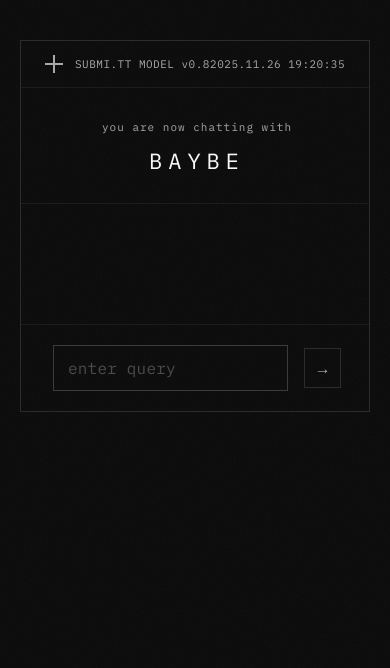
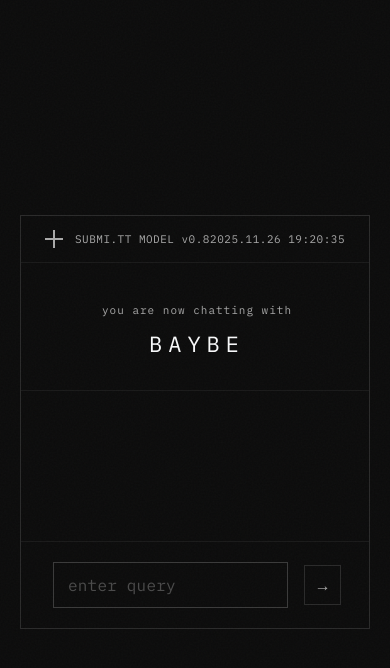
Before and after one commit to abbeyrose1030/baybechatbot, a website: page index.html in a window 390 px wide. Drawn offline with Linux system fonts and the light colour scheme.

Commit message:
Adjust chat window to medium size

```diff
--- a/style.css
+++ b/style.css
@@ -43,9 +43,9 @@ body::before {
 
 .chat-box {
     width: 100%;
-    max-width: 480px;
+    max-width: 520px;
     height: auto;
-    max-height: 500px;
+    max-height: 600px;
     background: #0C0C0C;
     border: 1px solid #2a2a2a;
     display: flex;
@@ -115,7 +115,7 @@ body::before {
 
 /* Title section */
 .title-section {
-    padding: 32px 28px 28px 32px;
+    padding: 40px 28px 32px 32px;
     border-bottom: 1px solid #1a1a1a;
     text-align: center;
 }
@@ -146,8 +146,8 @@ body::before {
     flex-direction: column;
     gap: 20px;
     background: #0C0C0C;
-    min-height: 150px;
-    max-height: 250px;
+    min-height: 180px;
+    max-height: 320px;
 }
 
 .message {
@@ -332,8 +332,7 @@ body::before {
 @media (max-width: 768px) {
     .container {
         padding: 20px;
-        align-items: flex-start;
-        padding-top: 40px;
+        align-items: center;
     }
 
     .chat-box {
@@ -344,8 +343,8 @@ body::before {
     }
 
     .messages {
-        min-height: 120px;
-        max-height: 200px;
+        min-height: 150px;
+        max-height: 280px;
     }
 
     .title-section h1 {
```
